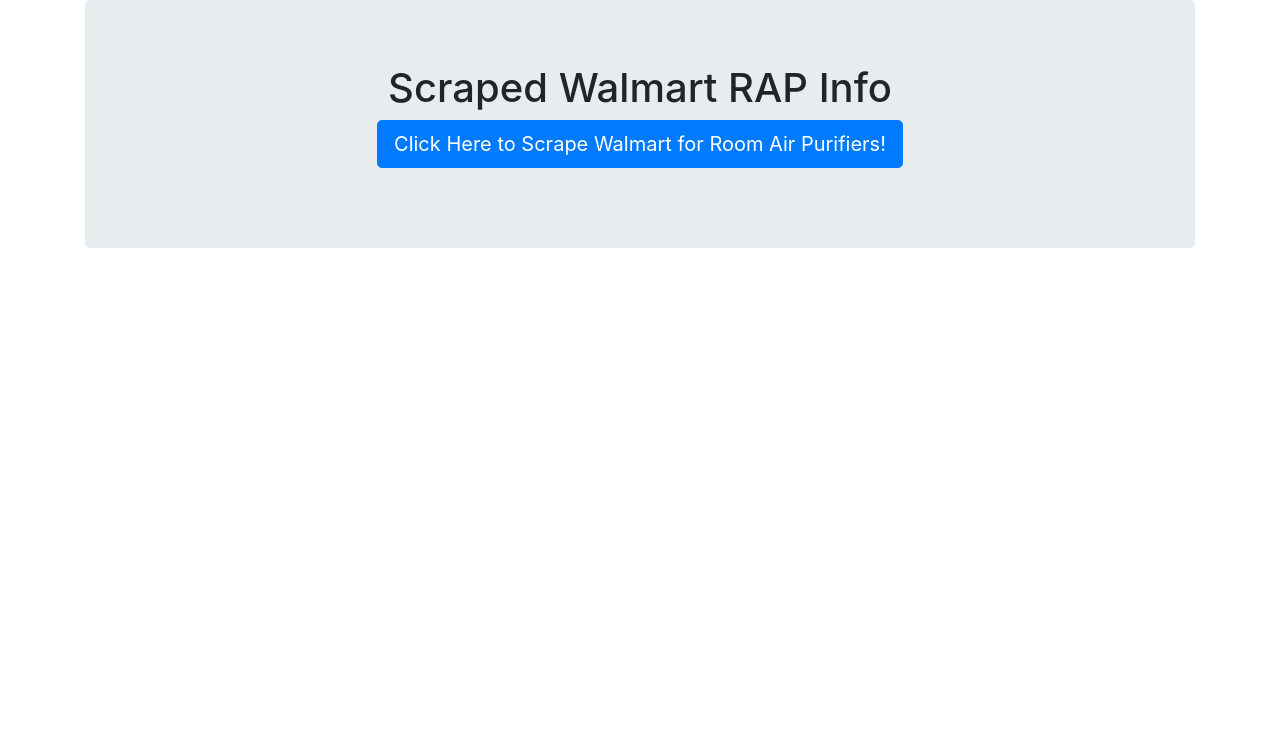
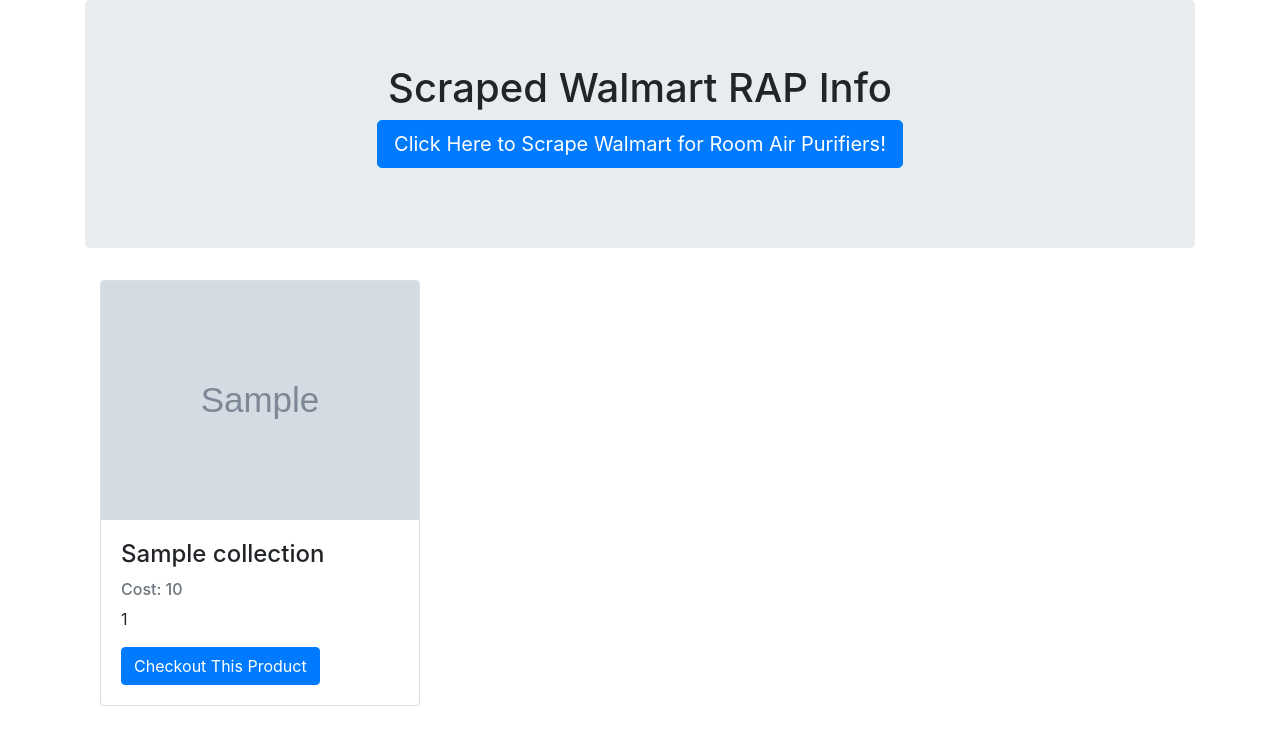
Before and after one commit to abbylemon/web-scraping-challenge, a Flask app: page / in a window 1280 px wide. Shown: the top 745 px of the page. Run offline with Flask 2, Linux system fonts and the light colour scheme; grey boxes marked "Sample" are stand-in pictures; a database or web service that is not in the repository returns one stand-in record (values such as "Sample title"); some libraries are stand-ins or nearby versions.

Commit message:
got results to show on page along with image and links working

```diff
--- a/ScrapingDev.py
+++ b/ScrapingDev.py
@@ -4,6 +4,13 @@
 from bs4 import BeautifulSoup
 from splinter import Browser
 import time
+import pymongo
+
+conn = "mongodb://localhost:27017"
+client = pymongo.MongoClient(conn)
+
+db = client.walmart_product_db
+collection = db.collection
 
 # get_ipython().system('which chromdriver')
 
@@ -24,12 +31,13 @@
 
     products = soup.find_all('div', class_='search-result-gridview-item')
 
-
     product_links = []
     product_images = []
     product_titles = []
     product_star_reviews = []
     product_prices = []
+
+    product_data = []
 
     for product in products:
 
@@ -37,47 +45,50 @@
         href = link['href']
         product_link = 'https://www.walmart.com' + href
         # print(product_link)
-        product_links.append(product_link)
+        # product_links.append(product_link)
         # print('----->found link<-----')
 
         img = product.find('img')['src']
         # print(img)
-        product_images.append(img)
+        # product_images.append(img)
         # print('----->found image<-----')
 
         product_title = product.find('img')['alt']
         # print(product_title)
-        product_titles.append(product_title)
+        # product_titles.append(product_title)
         # print('----->found title<-----')
 
         stars_review = product.find('span', class_='stars-container')['aria-label']
         # print(stars_review)
-        product_star_reviews.append(stars_review)
+        # product_star_reviews.append(stars_review)
         # print('----->found stars and reviews<-----')
 
         price = product.find('span', class_='price-main')
         current_price = price.find('span', class_='visuallyhidden').text
         # print(current_price)
-        product_prices.append(current_price)
+        # product_prices.append(current_price)
         # print('----->found price<-----')
 
         print(f"----->scraped product {product_title}<-----")
 
     #     browser.click_link_by_partial_href(href)
 
-    product_data = {
-        "Link": product_links,
-        "Image": product_images,
-        "Name": product_titles,
-        "Num_Stars_Reviews": product_star_reviews,
-        "Price": product_prices
-    }
+        data = {
+            "Link": product_link,
+            "Image": img,
+            "Name": product_title,
+            "Num_Stars_Reviews": stars_review,
+            "Price": current_price
+        }
+
+        product_data.append(data)
+
+    db.collection.insert_many(product_data)
 
     browser.quit()
     print('----->exit broswer<-----')
 
     return product_data
-    print("----->returned data<-----")
 
 # review = soup.find('div', class_='CustomerReviews-list')
 # print(review)
--- a/app.py
+++ b/app.py
@@ -11,16 +11,17 @@
 
 # create route that renders index.html template
 @app.route("/")
-def echo():
-    return render_template("index.html", text="Scraped Walmart RAP Info")
+def home():
+
+    print("----->HOME<-----")
+
+    # return render_template("index.html", text="Scraped Walmart RAP Info")
 
     print("----->displaying title<-----")
 
-    product_info = list(collection.find())
+    product_info = list(mongo.db.collection.find())
 
-    return render_template("index.html", walmart_product=product_info)
-
-    print("----->displayed data on page<-----")
+    return render_template("index.html", walmart_product=product_info, text="Scraped Walmart RAP Info")
 
 @app.route("/scrape")
 def scrape():
--- a/templates/index.html
+++ b/templates/index.html
@@ -16,24 +16,31 @@
                 <h1>{{ text }}</h1>
                 <p><a class="btn btn-primary btn-lg" href="/scrape" role="button">Click Here to Scrape Walmart for Room Air Purifiers!</a></p>
 
-            <div>
+            </div>
 
-            <div class="row" id="walmart-scrape">
-                <div class="col-me-12">
-
-                    {% for product in walmart_product %}
-                    <h4 class="heading">{{ product.Name }}</h4>
-                    <h4 class="headding">{{ product.product_name }}</h4>
-                    {% endfor %}
-
-                    {% for product in product_info %}
-                    <h4 class="heading">{{ product.Name }}</h4>
-                    <h4 class="headding">{{ product.product_name }}</h4>
-                    {% endfor %}
-
+            {% for product in walmart_product %}
+            <div class="col-lg-4">
+                <div class="card" style="width:20rem;">
+                    <img class="card-img-top" src="{{ product.Image }}" alt="{{ product.Name }}">
+                    <div class="card-body">
+                        <h4 class="card-title">{{ product.Name }}</h4>
+                        <h6 class="card_subtitle md-2 text-muted"> Cost: {{ product.Price }}</h6>
+                        <p class="card-text">{{ product.Num_Stars_Reviews }}</p>
+                        <a href="{{ product.Link }}" target="_blank" class="btn btn-primary">Checkout This Product</a>
+                    </div>
                 </div>
             </div>
+            {% endfor %}
         </div>
     </body>
 
 </html>
+
+<!-- <div class="card" style="width: 18rem;">
+    <img class="card-img-top" src="..." alt="Card image cap">
+    <div class="card-body">
+      <h5 class="card-title">Card title</h5>
+      <p class="card-text">Some quick example text to build on the card title and make up the bulk of the card's content.</p>
+      <a href="#" class="btn btn-primary">Go somewhere</a>
+    </div>
+  </div> -->
```
